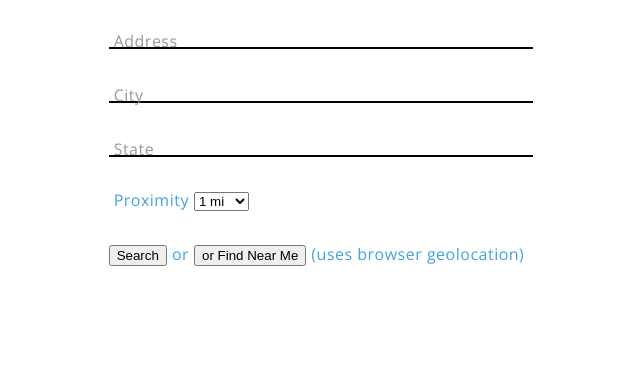
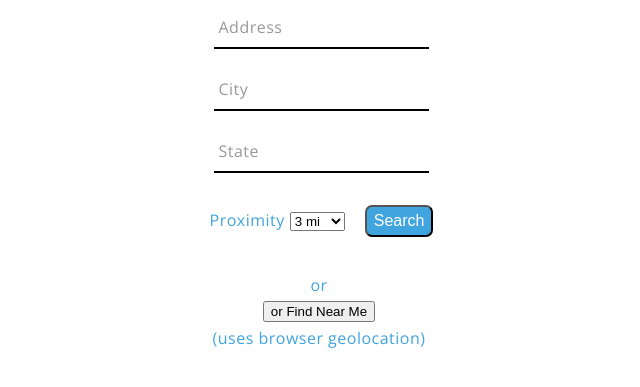
Before and after one commit to swoopedj/Streamflow, a Preact app: page / in a window 1280 px wide. Shown: the part 85-472 px from the top of the page, without its empty margins (321-961 px from the left). Built offline with nearby package versions, Linux system fonts and the light colour scheme.

Commit message:
add component styling to components; search form working

```diff
--- a/app/Search.js
+++ b/app/Search.js
@@ -1,16 +1,80 @@
 import React from 'react';
+import styled from 'styled-components';
+
+const SearchWrapper = styled.div`
+  align-items: center;
+  border-radius: 3px;
+  color: #40A4DF;
+  display: flex;
+  flex-direction: column;
+  font-family: 'Open Sans', sans-serif;
+  letter-spacing: 0.5px;
+  margin: auto;
+  padding: 10px;
+  width: 40%;
+
+  span {
+    margin: 5px;
+  }
+`;
+
+const InputGroup = styled.div`
+  position: relative;
+  margin-bottom: 2rem;
+
+  > input {
+    border: none;
+    border-bottom: 2px solid black;
+    display: block;
+    font-size: 1rem;
+    margin-top: 0.5rem;
+    outline: none;
+    width: 100%;
+  }
+
+  > label {
+    color: #999;
+    font-size: 1rem;
+    position: absolute;
+    pointer-events:none;
+    left: 5px;
+    top: -3px;
+    width: 100%;
+    transition:0.2s ease all;
+    -moz-transition:0.2s ease all;
+    -webkit-transition:0.2s ease all;
+  }
+
+  > input:focus ~ label, input:valid ~ label {
+    top: -20px;
+    font-size: 0.75rem;
+    color: #40A4DF;
+  }
+
+  button {
+    border-radius: 7px;
+    background-color: #40A4DF;
+    color: #fff;
+    font-size: 1rem;
+    margin-left: 20px;
+    padding: 5px 7px;
+  }
+`;
 
 class Search extends React.Component{
 
   constructor(props) {
     super(props);
     this.state = {
-      error: '',
-      proximity: ''
+      address: '',
+      city: '',
+      proximity: '3',
+      state: '',
+      error: ''
     };
 
     this.findSites = this.findSites.bind(this);
-    this.proximityChange = this.proximityChange.bind(this);
+    this.handleChange = this.handleChange.bind(this);
     this.search = this.search.bind(this);
   }
 
@@ -18,34 +82,36 @@ class Search extends React.Component{
     //use browser geolocation to get lat and long
   }
 
-  proximityChange (event) {
-    this.setState({proximity: event.target.value});
+  handleChange (e) {
+    this.setState({[e.target.name]: e.target.value});
   }
 
   search () {
-    // pass location data to API
+    // pass form data to API
+    // if results are returned, route to /results
+    // if no results returned, display error
+    // error should suggest entering a county instead of city?
   }
 
   render() {
     return (
-      <div className='search'>
+      <SearchWrapper>
         <h1>Streamflow Project</h1>
-        <form onSubmit={this.search}>
-          <div className="input_group">
-            <input type='text' required />
+          <InputGroup>
+            <input type='text' name="address" onChange={this.handleChange} required />
             <label>Address</label>
-          </div>
-          <div className="input_group">
-            <input type='text' required />
+          </InputGroup>
+          <InputGroup>
+            <input type='text' name="city" onChange={this.handleChange} required />
             <label>City</label>
-          </div>
-          <div className="input_group">
-            <input type='text' required />
+          </InputGroup>
+          <InputGroup>
+            <input type='text' name="state" onChange={this.handleChange} required />
             <label>State</label>
-          </div>
-          <div className="input_group">
+          </InputGroup>
+          <InputGroup>
             <span>Proximity</span>
-            <select >
+            <select name="proximity" value={this.state.proximity} onChange={this.handleChange}>
               <option value="1">1 mi</option>
               <option value="2">2 mi</option>
               <option value="3">3 mi</option>
@@ -53,14 +119,13 @@ class Search extends React.Component{
               <option value="10">10 mi</option>
               <option value="20">20 mi</option>
             </select>
-          </div>
-          <button onClick={this.state.search}>Search</button>
+            <button onClick={this.search}>Search</button>
+          </InputGroup>
           <span>or</span>
-          <button onClick={this.state.findSites}>or Find Near Me</button>
+          <button type="button" onClick={this.findSites}>or Find Near Me</button>
           <span>(uses browser geolocation)</span>
           <div id="search_error"></div>
-        </form>
-      </div>
+      </SearchWrapper>
     );
   }
 }
--- a/app/SiteCard.js
+++ b/app/SiteCard.js
@@ -1,41 +1,17 @@
 import React from 'react';
-
-class SiteName extends React.Component {
-  render() {
-    return (
-      <div className="site_name">
-        <span>{this.props.site_name}</span>
-      </div>
-    );
-  }
-}
-
-class GageHeight extends React.Component {
-  render() {
-    return (
-        <span className="g_height">{this.props.gage_height}</span>
-    );
-  }
-}
-
-class Distance extends React.Component {
-  render () {
-    return (
-      <div className='site_distance'>
-        <span>({this.props.distance} mi)</span>
-      </div>
-    );
-  }
-}
 
 class SiteCard extends React.Component {
   render() {
     return (
       <a href={this.props.data.detail_link}>
         <div className='site_card'>
-          <SiteName site_name={this.props.data.site_name} />
-          <Distance distance={this.props.data.distance} />
-          <GageHeight gage_height={this.props.data.gage_height} />
+          <div className="site_name">
+            <span>{this.props.data.site_name}</span>
+          </div>
+          <div className='site_distance'>
+            <span>({this.props.data.distance} mi)</span>
+          </div>
+          <span className="g_height">{this.props.data.gage_height}</span>
         </div>
       </a>
     );
--- a/app/SiteList.js
+++ b/app/SiteList.js
@@ -26,7 +26,7 @@ class SiteList extends React.Component{
   renderSiteList () {
     const list = this.state.sites.map((site, index) => {
       return (
-        <li key={index} onClick={() => this.openModal(index)}>
+        <li key={site.site_id} onClick={() => this.openModal(index)}>
           <SiteCard data={site} />
         </li>
       );
@@ -37,8 +37,6 @@ class SiteList extends React.Component{
         <ul>
           {list}
         </ul>
-        <hr />
-        <LocationSearch />
       </div>
     );
   }
@@ -61,29 +59,4 @@ class SiteList extends React.Component{
   }
 }
 
-class LocationSearch extends React.Component{
-
-  constructor(props) {
-    super(props);
-    this.state = {
-      value: '',
-    };
-
-    // this.handleChange = this.handleChange.bind(this);
-    // this.handleSubmit = this.handleSubmit.bind(this);
-  }
-
-  render() {
-    return (
-      <form onSubmit={this.handleSubmit}>
-        <label>
-          Enter your location:
-          <input type="text" value={this.state.value} onChange={this.handleChange} />
-        </label>
-        <input type="submit" value="Submit" />
-      </form>
-    );
-  }
-}
-
 export default SiteList;
--- a/public/styles.css
+++ b/public/styles.css
@@ -1,54 +1,3 @@
-.search {
-  align-items: center;
-  border-radius: 3px;
-  color: #40A4DF;
-  display: flex;
-  flex-direction: column;
-  font-family: 'Open Sans', sans-serif;
-  letter-spacing: 0.5px;
-  margin: auto;
-  padding: 10px;
-  width: 40%;
-}
-
-.search span {
-  margin: 5px;
-}
-
-.input_group {
-  position: relative;
-  margin-bottom: 2rem;
-}
-
-.input_group > input {
-  border: none;
-  border-bottom: 2px solid black;
-  display: block;
-  font-size: 1rem;
-  margin-top: 0.5rem;
-  outline: none;
-  width: 100%;
-}
-
-.input_group > label {
-  color: #999;
-  font-size: 1rem;
-  position: absolute;
-  pointer-events:none;
-  left: 5px;
-  top: 3px;
-  width: 100%;
-  transition:0.2s ease all;
-  -moz-transition:0.2s ease all;
-  -webkit-transition:0.2s ease all;
-}
-
-.input_group > input:focus ~ label, input:valid ~ label {
-  top: -20px;
-  font-size: 0.75rem;
-  color: #40A4DF;
-}
-
 a:hover {
   text-decoration: none;
 }
```
Also changed, not shown: .eslintrc.js.
